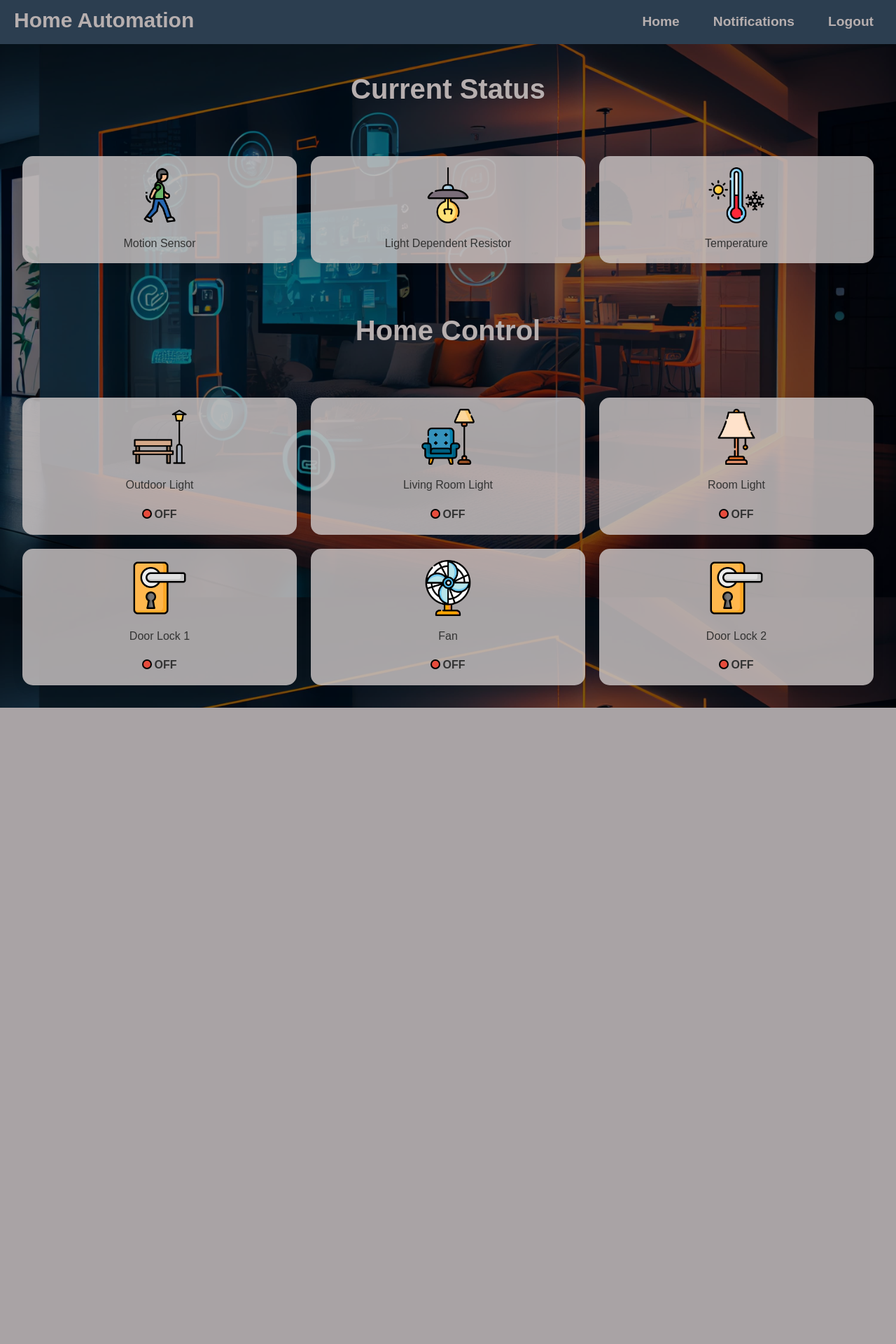
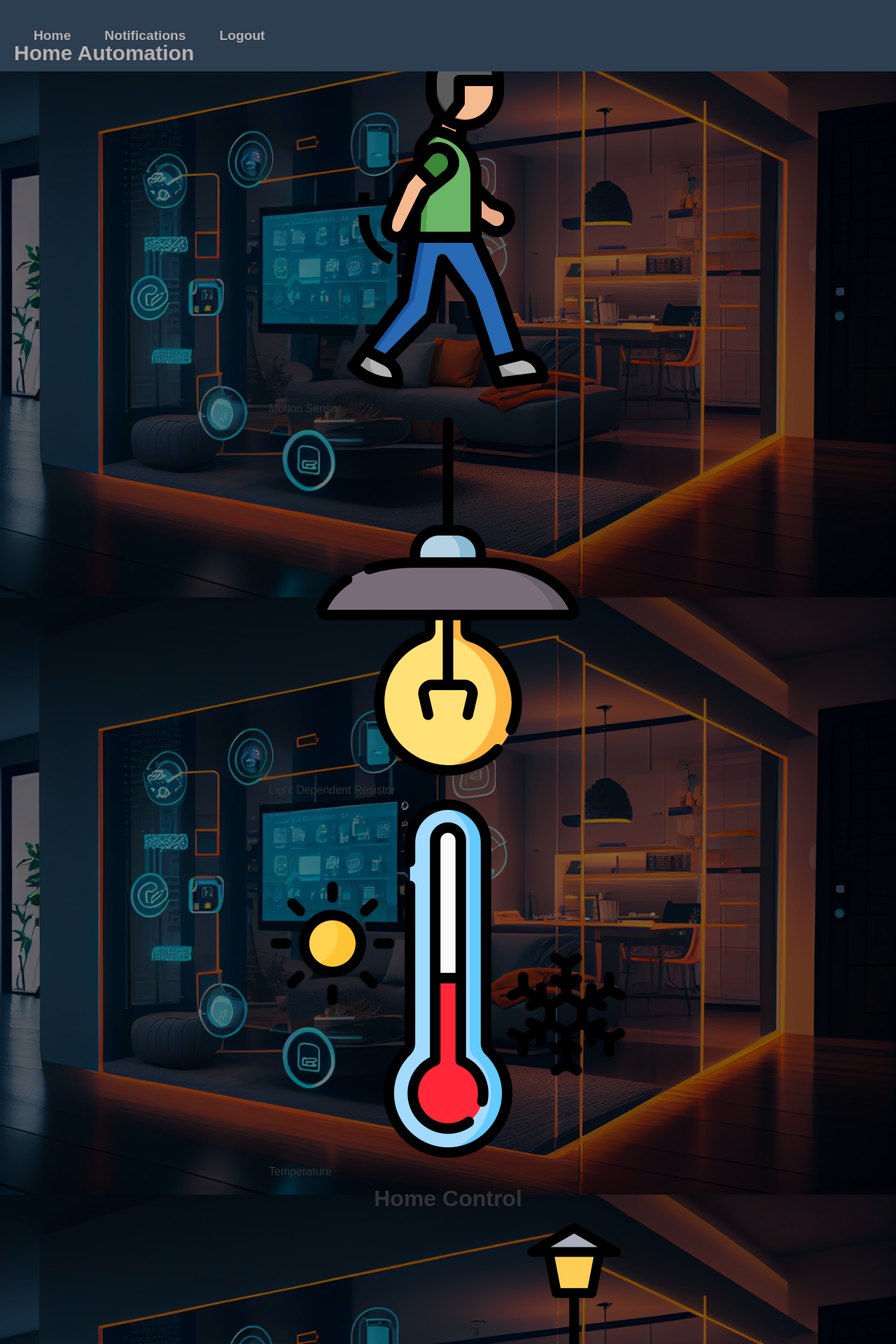
Before and after one commit to anggeching/home-control, a PHP site: page /front-end/home.php in a window 1280 px wide. Shown: the top 1920 px of the page at 70% size. Before the commit the page ends 1011 px from the top, so only its background shows below. Run offline with PHP 8.4, Linux system fonts and the light colour scheme; data that the repository does not hold is empty.

Commit message:
navbar index 2

```diff
--- a/css/style.css
+++ b/css/style.css
@@ -8,29 +8,40 @@ body, h1, p, ul, li {
 body {
   font-family: 'Arial', sans-serif;
   background-image: linear-gradient(rgba(0, 0, 0, 0.5), rgba(0, 0, 0, 0.5)), url('../assets/img/background3.jpg');
-  color: #333;
-  line-height: 1.6;
   background-size: cover;
   background-position: -150px center;
   background-attachment: fixed;
   display: flex;
   flex-direction: column;
+  justify-content: center;
+  align-items: center;
   min-height: 100vh;
   position: relative;
+  color: #333;
+  line-height: 1.6;
 }
 
 /* Navigation styling */
 nav {
   background-color: #2c3e50;
   padding: 1rem;
+  padding-right: 3rem; /* Extra padding on the right side for spacing */
+  width: 100%;
+  position: fixed; /* Fixed position to stay on top */
+  top: 0;
+  left: 0;
   display: flex;
-  justify-content: flex-end; /* Align the nav items to the right */
+  justify-content: space-between; /* Space between items */
+  align-items: center; /* Center align items vertically */
+  z-index: 1000; /* Ensure the nav is above other content */
+  height: 70px; /* Set height of the navbar */
 }
 
 nav h2 {
   position: absolute;
-  top: -20px;
+  top: 50%;
   left: 20px;
+  transform: translateY(-50%);
   font-size: 30px;
   color: #b7afaf;
 }
@@ -38,11 +49,12 @@ nav h2 {
 nav ul {
   list-style: none;
   display: flex;
-  margin-left: auto; /* Push the nav items to the right */
+  margin: 0;
+  padding: 0;
 }
 
 nav ul li {
-  margin-left: 1rem;
+  margin-left: 1rem; /* Space between list items */
 }
 
 nav ul li a {
@@ -59,178 +71,139 @@ nav ul li a:hover {
   border-radius: 5px;
 }
 
-/* Header styling */
-.header-text {
-  text-align: center;
-  margin: 2rem 0; /* Space between navigation and header text */
+/* Button styling */
+.button {
+  display: inline-block;
+  padding: 0.5rem 1rem;
+  border: none;
+  border-radius: 5px;
+  font-size: 1.2rem;
+  text-decoration: none;
+  color: #b7afaf;
+  background-color: #2c3e50; /* Button background color */
+  cursor: pointer;
+  font-weight: bold;
+  transition: background-color 0.3s ease;
+  margin-left: 0.5rem; /* Space between buttons */
+  height: 10px; /* Height to match the navbar */
+  line-height: 1px; /* Vertically center text in the buttons */
 }
 
-.header-text h1 {
-  font-family: 'Nunito', sans-serif;
-  font-weight: 700;
-  color: #b7afaf;
-  font-size: 2.5rem;
-  margin: 0;
+.button:hover {
+  background-color: #34495e; /* Darker color on hover */
+  border-radius: 5px;
 }
 
-/* Icons Section Styling */
-.icons-section {
-  display: grid;
-  grid-template-columns: repeat(auto-fit, minmax(150px, 1fr));
-  gap: 20px;
-  justify-content: center;
-  margin: 2rem 0;
-  padding: 0 2rem;
+/* Dialog Box Styling */
+.dialog-box {
+  display: none;
+  position: fixed;
+  top: 50%;
+  left: 50%;
+  transform: translate(-50%, -50%);
+  background: rgba(154, 145, 145, 0.373);
+  padding: 20px;
+  box-shadow: 0 0 10px rgba(0, 0, 0, 0.5);
+  width: 220px;
+  text-align: center;
+  z-index: 1000;
 }
 
-/* Grid Layout for 3x2 */
-.icons-section.grid-3x2 {
-  grid-template-columns: repeat(3, 1fr); /* 3 columns */
-  gap: 20px; /* Adjust as needed */
+.dialog-box h3 {
+  margin-bottom: 20px;
+  color: #e7e2e2;
 }
 
-/* Ensure icon containers have equal height and width */
-.icon-container {
-  text-align: center;
-  background: #c9c3c3d3;
-  border-radius: 15px;
-  box-shadow: 0 4px 15px rgba(0, 0, 0, 0.1);
-  padding: 1rem;
-  transition: box-shadow 0.3s ease, transform 0.3s ease;
-  display: flex;
-  flex-direction: column;
-  align-items: center;
-  justify-content: center;
-  cursor: pointer; /* Change cursor to pointer for clickable effect */
-}
-
-.icon-container:hover {
-  box-shadow: 0 8px 25px rgba(0, 0, 0, 0.2); /* More pronounced shadow */
-  transform: scale(1.05); /* Slightly enlarge */
-  background-color: #d0dbe5; /* Light background change */
-}
-
-/* Icon image styling */
-.icon {
-  width: 80px; /* Adjust size as needed */
-  height: 80px; /* Adjust size as needed */
-  margin-bottom: 0.5rem;
-}
-
-.icon-container p {
-  font-size: 1rem;
-  color: #333;
-  margin-top: 0.5rem;
-}
-
-/* Responsive Design */
-@media only screen and (max-width: 800px) {
-  .icons-section {
-      padding: 0 1rem;
-  }
-
-  .icons-section.grid-3x2 {
-      grid-template-columns: repeat(auto-fit, minmax(150px, 1fr)); /* Adjust for smaller screens */
-  }
-
-  .icon {
-      width: 60px;
-      height: 60px;
-  }
-
-  .icon-container p {
-      font-size: 0.9rem;
-  }
-}
-
-
-
-
-/* Status Wrapper */
-.status-wrapper {
-  display: flex;
-  align-items: center;
-  margin-top: 0.5rem;
-}
-
-/* Status Indicator Styling */
-.status-indicator {
-  width: 10px;
-  height: 10px;
-  border-radius: 50%;
-  background-color: #e74c3c; /* Default red color for OFF */
-  margin-right: 0.5rem;
-  border: 2px solid black; /* Added black border */
-  margin-top: 0.37rem; /* Adjust this value to move the indicator lower */
-  margin-right: 0.20rem; /* Adjust this value to move the indicator right */
-}
-
-/* Status ON styling */
-.icon-container[data-status="on"] .status-indicator {
-  background-color: #2ecc71; /* Green color for ON */
-}
-
-/* Status OFF styling */
-.icon-container[data-status="off"] .status-indicator {
-  background-color: #e74c3c; /* Red color for OFF */
-}
-
-/* Status text styling */
-.status-text {
-  font-size: 0.9rem;
-  color: #333;
-  font-weight: bold; /* Added bold text */
-}
-
-
-/* Notifications Section Styling */
-.notifications-section {
-  width: 70%; /* Set a fixed width for the section */
-  margin: 2rem auto;
-  padding: 1rem;
-  background-color: #c9c3c3d3;
-  border-radius: 15px;
-  box-shadow: 0 4px 15px rgba(0, 0, 0, 0.1);
-}
-
-.notifications-section table {
-  width: 100%;
-  border-collapse: collapse;
-  margin-bottom: 1rem;
-}
-
-.notifications-section th, .notifications-section td {
-  padding: 0.75rem;
-  text-align: center; /* Center align text */
-  border-bottom: 1px solid #6d6b6b;
-}
-
-.notifications-section th {
-  background-color: #cdd0d391;
-  font-weight: bold;
-}
-
-.notifications-section tr:hover {
-  background-color: #d0dbe5;
-}
-
-.notifications-section td:last-child {
-  text-align: center; /* Center align text */
-}
-
-#clear-notifications {
-  display: block;
-  margin: 1rem auto;
-  padding: 0.5rem 1rem;
-  background-color: #A52A2A;
-  font-weight: bold;
-  color: #ded5d5;
+.dialog-box button {
+  padding: 10px 20px;
+  font-size: 16px;
   border: none;
-  border-radius: 8px;
+  border-radius: 5px;
+  margin: 0 10px;
+  background-color: #2c3e50;
+  color: #e7e2e2;
   cursor: pointer;
   transition: background-color 0.3s ease;
 }
 
-#clear-notifications:hover {
-  background-color: #c0392b;
+.dialog-box button:hover {
+  background-color: #496a90;
 }
+
+/* Button Styling */
+.buttons {
+  position: absolute;
+  top: 20px;
+  right: 20px;
+  display: flex;
+  flex-direction: row;
+}
+
+.button {
+  display: inline-block;
+  padding: 0.5rem 1rem; /* Consistent padding */
+  margin: 0 5px; /* Space between buttons */
+  border: none;
+  border-radius: 5px;
+  font-size: 1.2rem; /* Adjusted font size */
+  text-decoration: none;
+  color: #b7afaf; /* Text color */
+  background-color: #2c3e50; /* Button background color */
+  cursor: pointer;
+  font-weight: bold;
+  transition: background-color 0.3s ease;
+  height: 50px; /* Height to match the navbar */
+  line-height: 30px; /* Vertically center text in the buttons */
+}
+
+.button:hover {
+  background-color: #34495e; /* Consistent with nav hover styling */
+}
+
+/* Form Container Styling */
+.form-container {
+  display: none;
+  position: absolute;
+  top: 50%;
+  left: 50%;
+  transform: translate(-50%, -50%);
+  background: rgba(154, 145, 145, 0.373);
+  padding: 40px;
+  box-shadow: 0 0 10px rgba(0, 0, 0, 0.5);
+  width: 400px;
+  text-align: center;
+}
+
+form {
+  display: flex;
+  flex-direction: column;
+}
+
+h3 {
+  font-size: 24px;
+  margin-bottom: 20px;
+  color: #e7e2e2;
+}
+
+input {
+  margin: 15px 0;
+  padding: 15px;
+  font-size: 18px;
+  border: 1px solid #ccc;
+  border-radius: 5px;
+}
+
+button {
+  padding: 15px;
+  font-size: 18px;
+  border: none;
+  border-radius: 5px;
+  background-color: #2c3e50;
+  color: #e7e2e2;
+  cursor: pointer;
+  transition: background-color 0.3s ease;
+}
+
+button:hover {
+  background-color: #496a90;
+}
```
